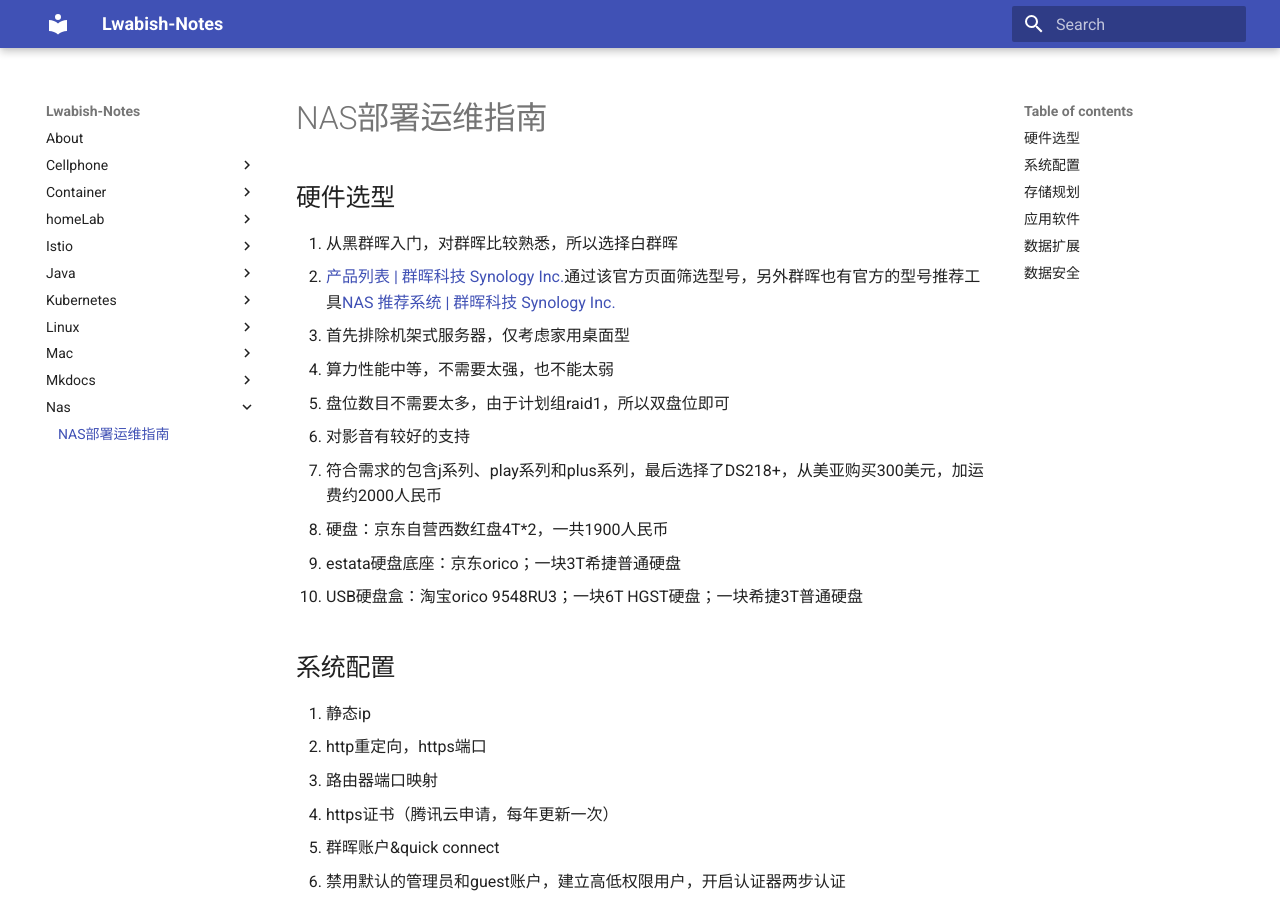
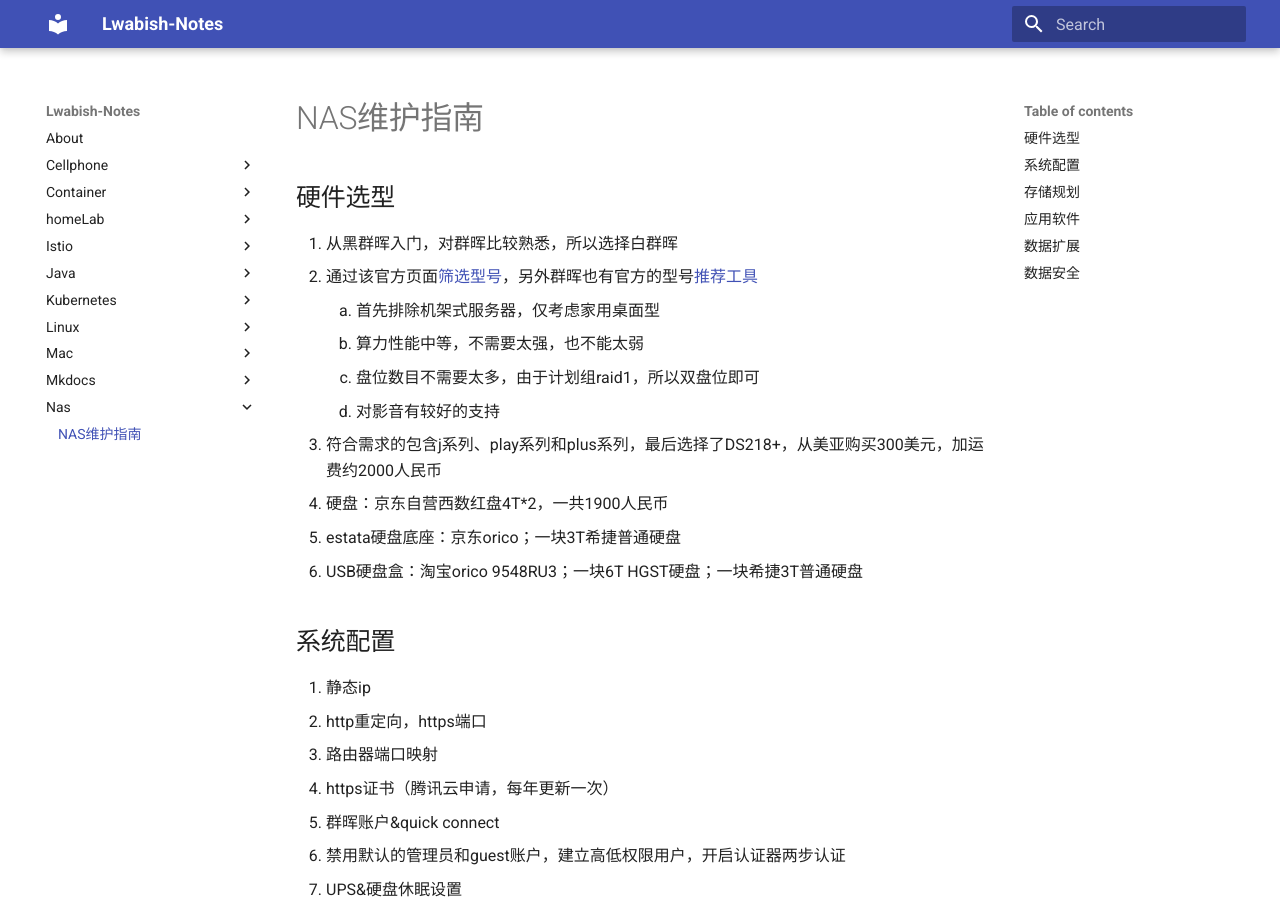
Before and after one commit to lwabish/notes, an MkDocs documentation site: the page built from docs/nas/1.md, in a window 1280 px wide and 900 px high. Built offline with MkDocs 1.6.1 and Material for MkDocs 9.7.7, drawn with Linux system fonts in a browser that asks for light colours.

Commit message:
fix: 🐛 style

```diff
--- a/docs/nas/1.md
+++ b/docs/nas/1.md
@@ -1,13 +1,13 @@
-# NAS部署运维指南
+# NAS维护指南
 
 ## 硬件选型
 
 1. 从黑群晖入门，对群晖比较熟悉，所以选择白群晖
-2. [产品列表 | 群晖科技 Synology Inc.](https://www.synology.cn/zh-cn/products)通过该官方页面筛选型号，另外群晖也有官方的型号推荐工具[NAS 推荐系统 | 群晖科技 Synology Inc.](https://www.synology.cn/zh-cn/support/nas_selector)
-   - 首先排除机架式服务器，仅考虑家用桌面型
-   - 算力性能中等，不需要太强，也不能太弱
-   - 盘位数目不需要太多，由于计划组raid1，所以双盘位即可
-   - 对影音有较好的支持
+2. 通过该官方页面[筛选型号](https://www.synology.cn/zh-cn/products)，另外群晖也有官方的型号[推荐工具](https://www.synology.cn/zh-cn/support/nas_selector)
+    1. 首先排除机架式服务器，仅考虑家用桌面型
+    2. 算力性能中等，不需要太强，也不能太弱
+    3. 盘位数目不需要太多，由于计划组raid1，所以双盘位即可
+    4. 对影音有较好的支持
 3. 符合需求的包含j系列、play系列和plus系列，最后选择了DS218+，从美亚购买300美元，加运费约2000人民币
 4. 硬盘：京东自营西数红盘4T*2，一共1900人民币
 5. estata硬盘底座：京东orico；一块3T希捷普通硬盘
@@ -30,10 +30,10 @@
 
 - documents：书、论文、说明书等各类公开文档。
 - homes：用户家目录，和用户相关的私有数据放到用户各自的家目录中
-  - Drive同步：日常热数据
-  - 归档数据
-  - photo：由于群晖更新7后推出了公有/私有照片的概念，因此**所有的照片均按私人照片管理**，位于home目录下的photo里，不再维护/photo
-  - music：启用私有music库，在home目录下的music目录里维护电话录音等各类**私人录音文件**
+   - Drive同步：日常热数据
+   - 归档数据
+   - photo：由于群晖更新7后推出了公有/私有照片的概念，因此**所有的照片均按私人照片管理**，位于home目录下的photo里，不再维护/photo
+   - music：启用私有music库，在home目录下的music目录里维护电话录音等各类**私人录音文件**
 - images：操作系统等大型基础软件的iso镜像，供其他基础架构初始化使用。
 - music：下载的各类公开音乐制品
 - video：电影、剧集、vlog（原始数据、final cut pro库文件、剪辑成品）
@@ -58,10 +58,10 @@
 1. raid1
 2. **磁盘生命周期：数据长久保存问题**
 3. 重要数据标记：原则：人生产的数据；不可再生的数据；网上的数据但是小，容易备份
-   - 家目录
-   - vlog/视频收藏
-   - /music
+    - 家目录
+    - vlog/视频收藏
+    - /music
 4. 自动化备份
-   - 安装hyper-backup
-   - esata口连接一块硬盘，电源由米家插座控制。每天：自动开插座，开始增量备份，备份完成后弹出硬盘，关插座电源
-   - usb外接硬盘盒里以同样的思路将数据备份到另一块硬盘
+    - 安装hyper-backup
+    - esata口连接一块硬盘，电源由米家插座控制。每天：自动开插座，开始增量备份，备份完成后弹出硬盘，关插座电源
+    - usb外接硬盘盒里以同样的思路将数据备份到另一块硬盘
```
